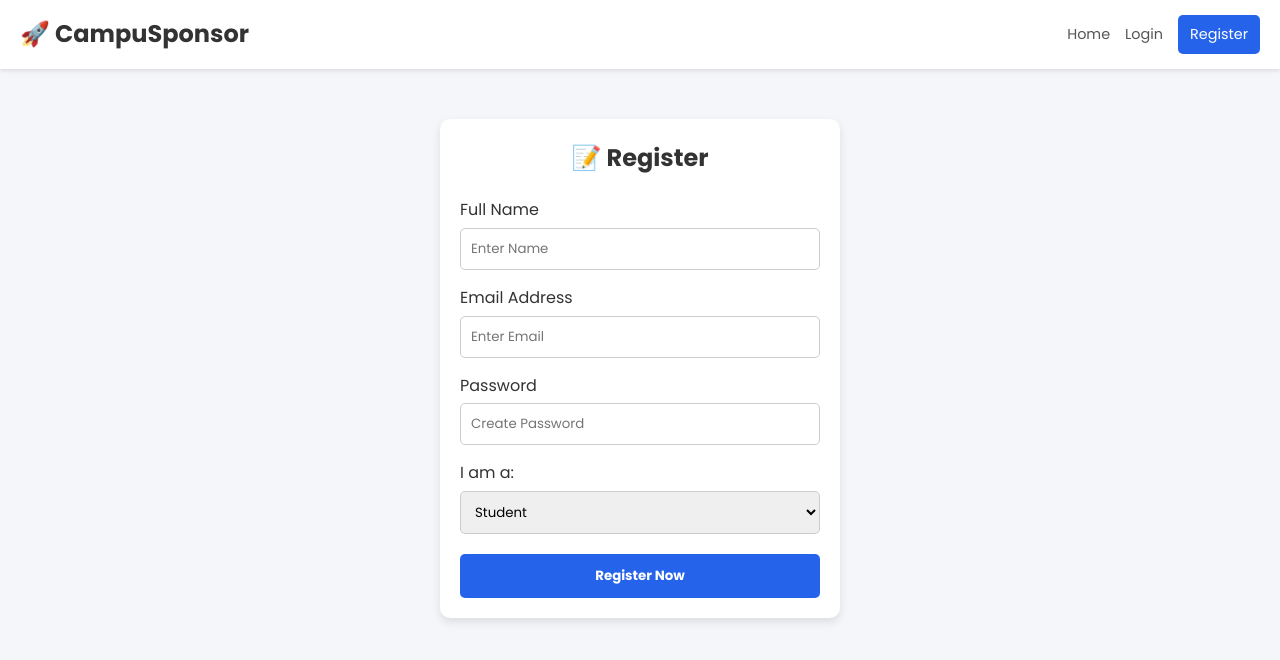
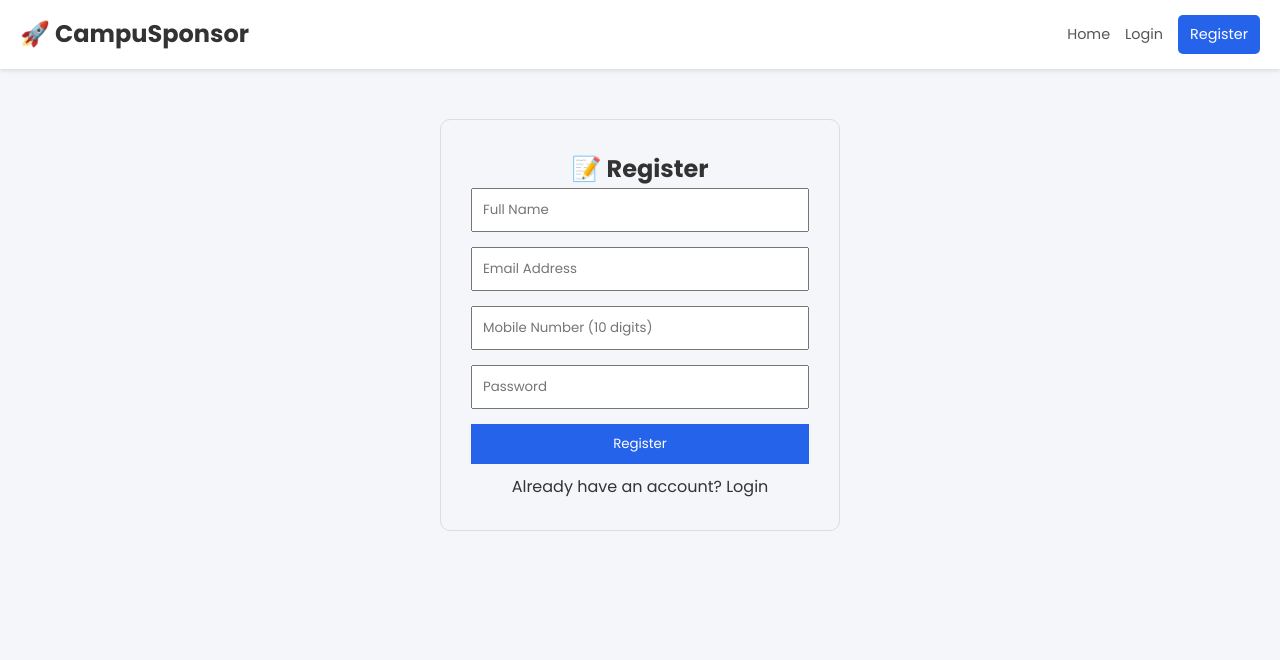
Before and after one commit to Hpyopp/Campus-Sponser, a React (Vite) app in the folder client/: page /register in a window 1280 px wide. Shown: the top 660 px of the page. Built offline with nearby package versions, Linux system fonts and the light colour scheme.

Commit message:
FORCE UPDATE: Fixed login routes and index

```diff
--- a/client/src/pages/Register.jsx
+++ b/client/src/pages/Register.jsx
@@ -1,69 +1,49 @@
 import { useState } from 'react';
 import axios from 'axios';
-import { useNavigate } from 'react-router-dom';
+import { useNavigate, Link } from 'react-router-dom';
 
 const Register = () => {
-  const [formData, setFormData] = useState({
-    name: '',
-    email: '',
-    password: '',
-    role: 'student' // Default role
-  });
-  const [error, setError] = useState('');
+  const [formData, setFormData] = useState({ name: '', email: '', password: '', phone: '' });
   const navigate = useNavigate();
+
+  const { name, email, password, phone } = formData;
+
+  const handleChange = (e) => setFormData({ ...formData, [e.target.name]: e.target.value });
 
   const handleSubmit = async (e) => {
     e.preventDefault();
+
+    // 🔒 Simple Validation
+    if(phone.length !== 10) {
+      return alert("Please enter a valid 10-digit mobile number!");
+    }
+
     try {
-      // ✅ CORRECT ADDRESS: /api/users (Pehle /api/auth tha jo 404 de raha tha)
-      const { data } = await axios.post('/api/users', formData);
-
-      localStorage.setItem('user', JSON.stringify(data));
-      alert("Registration Successful! Welcome to CampusSponsor 🚀");
-      navigate('/');
-      window.location.reload();
+      const res = await axios.post('/api/users', formData);
+      localStorage.setItem('user', JSON.stringify(res.data));
+      navigate('/'); // Go to Home
     } catch (err) {
-      setError(err.response?.data?.message || 'Registration failed');
+      alert(err.response?.data?.message || 'Registration Failed');
     }
   };
 
   return (
-    <div style={{ maxWidth: '400px', margin: '50px auto', padding: '20px', boxShadow: '0 4px 10px rgba(0,0,0,0.1)', borderRadius: '10px', background: 'white' }}>
-      <h2 style={{ textAlign: 'center', marginBottom: '20px' }}>📝 Register</h2>
-      {error && <p style={{ color: 'red', textAlign: 'center', fontSize: '0.9rem' }}>{error}</p>}
+    <div style={{ maxWidth: '400px', margin: '50px auto', textAlign: 'center', padding: '30px', border: '1px solid #ddd', borderRadius: '10px' }}>
+      <h2>📝 Register</h2>
+      <form onSubmit={handleSubmit} style={{ display: 'flex', flexDirection: 'column', gap: '15px' }}>
 
-      <form onSubmit={handleSubmit}>
-        <div style={{ marginBottom: '15px' }}>
-          <label>Full Name</label>
-          <input type="text" placeholder="Enter Name" style={{ width: '100%', padding: '10px', marginTop: '5px', borderRadius: '5px', border: '1px solid #ccc' }}
-            onChange={(e) => setFormData({ ...formData, name: e.target.value })} required />
-        </div>
+        <input type="text" name="name" placeholder="Full Name" value={name} onChange={handleChange} required style={{ padding: '10px' }} />
 
-        <div style={{ marginBottom: '15px' }}>
-          <label>Email Address</label>
-          <input type="email" placeholder="Enter Email" style={{ width: '100%', padding: '10px', marginTop: '5px', borderRadius: '5px', border: '1px solid #ccc' }}
-            onChange={(e) => setFormData({ ...formData, email: e.target.value })} required />
-        </div>
+        <input type="email" name="email" placeholder="Email Address" value={email} onChange={handleChange} required style={{ padding: '10px' }} />
 
-        <div style={{ marginBottom: '15px' }}>
-          <label>Password</label>
-          <input type="password" placeholder="Create Password" style={{ width: '100%', padding: '10px', marginTop: '5px', borderRadius: '5px', border: '1px solid #ccc' }}
-            onChange={(e) => setFormData({ ...formData, password: e.target.value })} required />
-        </div>
+        {/* 👇 Phone Number Input */}
+        <input type="number" name="phone" placeholder="Mobile Number (10 digits)" value={phone} onChange={handleChange} required style={{ padding: '10px' }} />
 
-        <div style={{ marginBottom: '20px' }}>
-          <label>I am a:</label>
-          <select style={{ width: '100%', padding: '10px', marginTop: '5px', borderRadius: '5px', border: '1px solid #ccc' }}
-            value={formData.role} onChange={(e) => setFormData({ ...formData, role: e.target.value })}>
-            <option value="student">Student</option>
-            <option value="sponsor">Sponsor</option>
-          </select>
-        </div>
+        <input type="password" name="password" placeholder="Password" value={password} onChange={handleChange} required style={{ padding: '10px' }} />
 
-        <button type="submit" style={{ width: '100%', padding: '12px', background: '#2563eb', color: 'white', border: 'none', borderRadius: '5px', cursor: 'pointer', fontWeight: 'bold' }}>
-          Register Now
-        </button>
+        <button type="submit" style={{ padding: '10px', background: '#2563eb', color: 'white', border: 'none', cursor: 'pointer' }}>Register</button>
       </form>
+      <p style={{ marginTop: '10px' }}>Already have an account? <Link to="/login">Login</Link></p>
     </div>
   );
 };
```
Also changed, not shown: client/src/pages/SponsorDashboard.jsx (+80 -44 lines), 2 other files (tests, documents, lock files or other folders).
